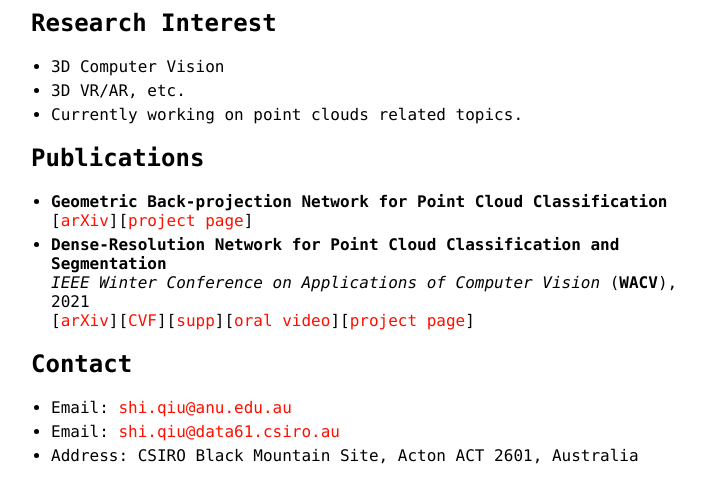
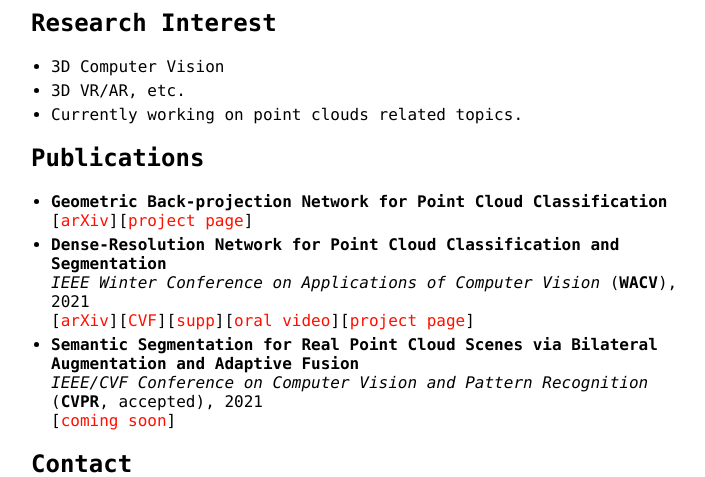
Before and after one commit to ShiQiu0419/ShiQiu0419.github.io, a Jekyll site: the page built from index.md, in a window 1280 px wide and 900 px high, scrolled down 648 px, cut to the strip 0-477 px from the top of the window. Shown: the whole strip, without its empty margins (259-964 px from the left). Built offline with Jekyll 4.4.1, drawn with Linux system fonts in a browser that asks for light colours; our own code applies the rules of GitHub Pages for plain Markdown files.

Commit message:
Update index.md

```diff
--- a/index.md
+++ b/index.md
@@ -34,6 +34,9 @@ Supervised by: [Dr. Sebastian Friston](https://wp.cs.ucl.ac.uk/sebastianfriston/
 * **Dense-Resolution Network for Point Cloud Classification and Segmentation**
 *IEEE Winter Conference on Applications of Computer Vision* (**WACV**), 2021
 [[arXiv](https://arxiv.org/abs/2005.06734)][[CVF](https://openaccess.thecvf.com/content/WACV2021/papers/Qiu_Dense-Resolution_Network_for_Point_Cloud_Classification_and_Segmentation_WACV_2021_paper.pdf)][[supp](https://openaccess.thecvf.com/content/WACV2021/supplemental/Qiu_Dense-Resolution_Network_for_WACV_2021_supplemental.pdf)][[oral video](https://youtu.be/TnbksHzaJzw)][[project page](https://github.com/ShiQiu0419/DRNet)]
+* **Semantic Segmentation for Real Point Cloud Scenes via Bilateral Augmentation and Adaptive Fusion**
+*IEEE/CVF Conference on Computer Vision and Pattern Recognition* (**CVPR**, accepted), 2021
+[[coming soon](https://shiqiu0419.github.io/)]
 
 ## Contact
 * Email: [shi.qiu@anu.edu.au](mailto:shi.qiu@anu.edu.au)
```
